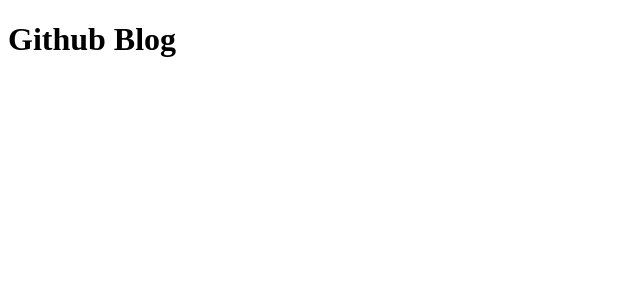
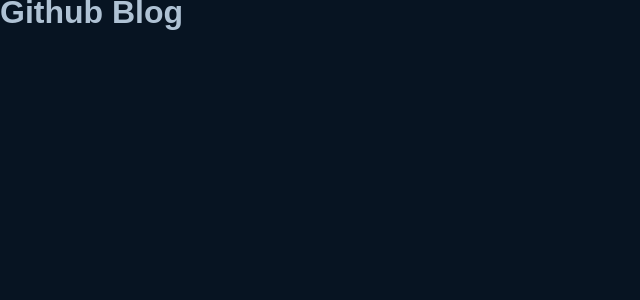
Before and after one commit to fabiof2x/ignite2022-reactjs-03-challenge-github-blog, a React app: page / in a window 1280 px wide. Shown: the top 300 px of the page, without its empty margins (0-640 px from the left). Built offline with nearby package versions, Linux system fonts and the light colour scheme; the HTML template or start-up script is replaced by a standard one.

Commit message:
default theme and global styles

```diff
--- a/package.json
+++ b/package.json
@@ -10,11 +10,13 @@
   },
   "dependencies": {
     "react": "^18.2.0",
-    "react-dom": "^18.2.0"
+    "react-dom": "^18.2.0",
+    "styled-components": "^5.3.6"
   },
   "devDependencies": {
     "@types/react": "^18.0.17",
     "@types/react-dom": "^18.0.6",
+    "@types/styled-components": "^5.1.26",
     "@vitejs/plugin-react": "^2.1.0",
     "typescript": "^4.6.4",
     "vite": "^3.1.0"
--- a/src/App.tsx
+++ b/src/App.tsx
@@ -1,5 +1,12 @@
+import { ThemeProvider } from "styled-components";
+import { GlobalStyle } from "./styles/global";
+import { defaultTheme } from "./styles/themes/default";
+
 export function App() {
   return (
-    <h1>Github Blog</h1>
+    <ThemeProvider theme={defaultTheme}>
+      <h1>Github Blog</h1>
+      <GlobalStyle />
+    </ThemeProvider>
   )
 }
--- /dev/null
+++ b/src/styles/global.ts
@@ -0,0 +1,27 @@
+import { createGlobalStyle } from 'styled-components'
+
+export const GlobalStyle = createGlobalStyle`
+  * {
+    margin: 0;
+    padding: 0;
+    box-sizing: border-box;
+
+    :focus {
+      outline: 0;
+      box-shadow: 0 0 0 2px ${({ theme }) => theme.colors.blue};
+    }
+
+    body {
+      background: ${({ theme }) => theme.colors["base-background"]};
+      color: ${({ theme }) => theme.colors["base-text"]};
+      line-height: 160%;
+      -webkit-font-smoothing: antialiased;
+    }
+
+    body, input {
+      font-family: 'Nunito', sans-serif;
+      font-weight: 400;
+      font-size: ${({ theme }) => theme.textSizes['text-m']}
+    }
+  }
+`
--- /dev/null
+++ b/src/styles/themes/default.ts
@@ -0,0 +1,23 @@
+export const defaultTheme = {
+  colors: {
+    'blue': '#3294F8',
+    'base-title': '#E7EDF4',
+    'base-subtitle': '#C4D4E3',
+    'base-text': '#AFC2D4',
+    'base-span': '#7B96B2',
+    'base-label': '#3A536B',
+    'base-border': '#1C2F41',
+    'base-post': '#112131',
+    'base-profile': '#0B1B2B',
+    'base-background': '#071422',
+    'base-input': '#040F1A',
+  },
+  textSizes: {
+    'title-title-l': '1.5rem',
+    'title-title-m': '1.25rem',
+    'title-title-s': '1.125rem',
+    'text-m': '1rem',
+    'text-s': '0.875rem',
+    'link': '0.75rem',
+  }
+} as const
```
Also changed, not shown: src/@types/styled.d.ts (added, +8 -0 lines), 1 other file (tests, documents, lock files or other folders).
